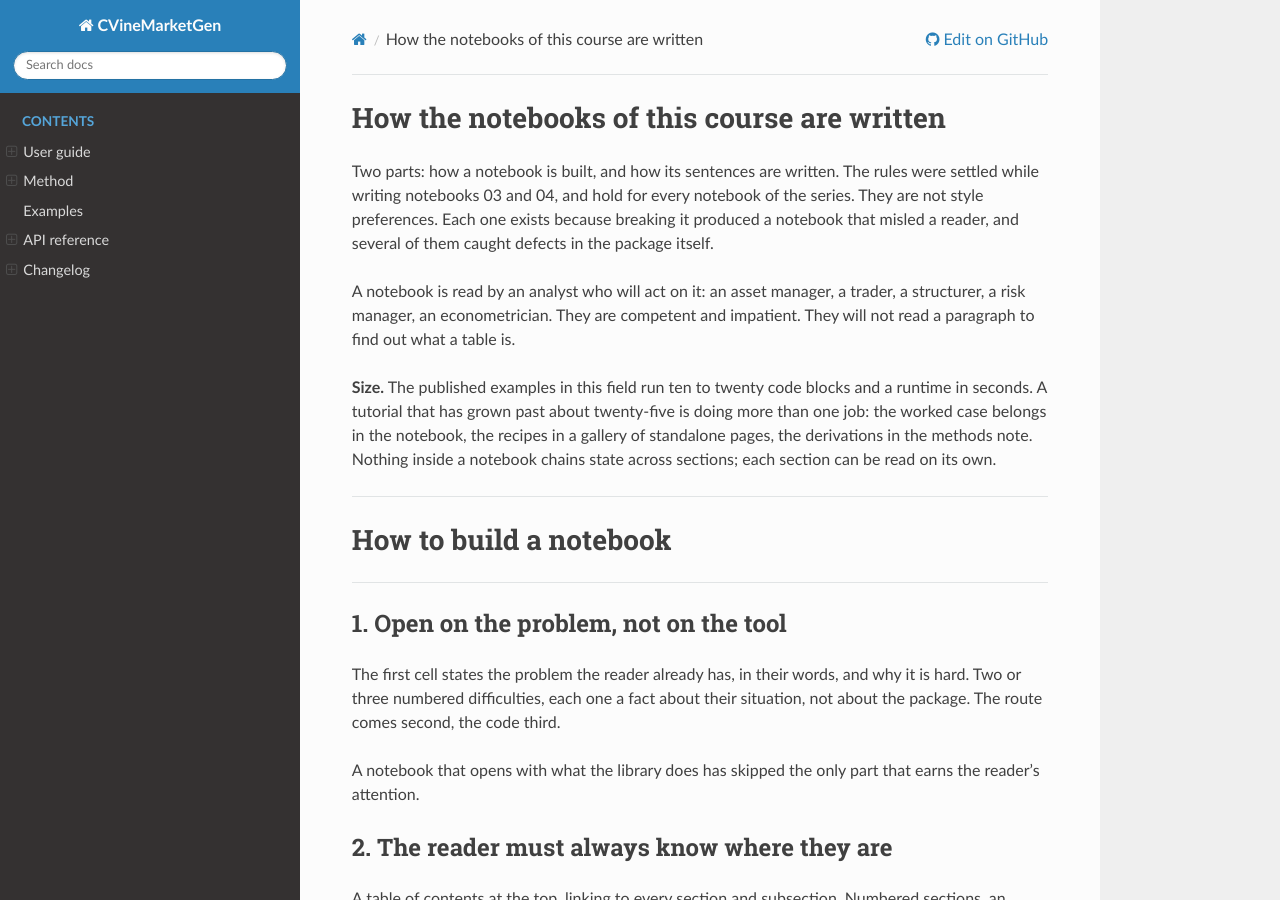
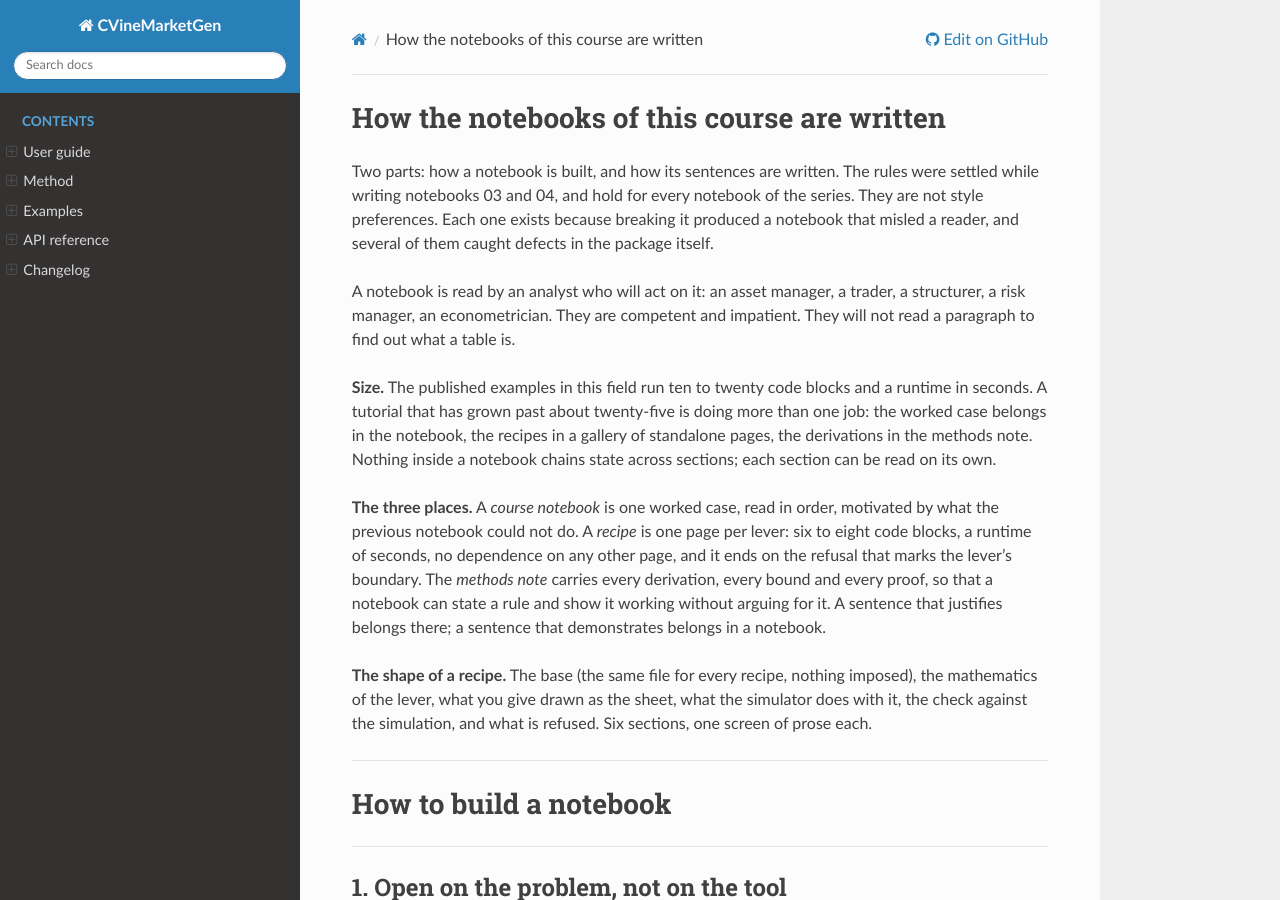
Before and after one commit to mamadouyamar/CVineMarketGen, a Sphinx documentation site: the page built from docs/notebook-principles.md, in a window 1280 px wide and 900 px high. Built offline with Sphinx 7.4.7 and the Read the Docs theme 3.1.0, drawn with Linux system fonts in a browser that asks for light colours; pages that are not in the unit, such as notebooks, are missing from menus; the version number is read from the project's files by our own code; some of the changed text lies outside the part shown.

Commit message:
Docs: the course, the recipe gallery and the methods note
examples.rst splits into the course, the recipes and the notebooks written
against the previous structure; conf.py copies examples/recipes for the build
and the release string catches up with the package. The README gains the
recipe table and a correct line for notebook 03, which no longer has
seventeen levers. The user guide points at the recipes and the note instead of
restating the bounds, and api.rst gains the two modules it was missing, the
simulator and excel_view.

notebook-principles.md gains what this round settled: what belongs in a course
notebook, a recipe and the methods note; the shape of a recipe; a purpose line
is a sentence, not a bold label; and the mechanical half of the checklist is
now a script kept beside the design notes.

Co-Authored-By: Claude Opus 5 (1M context) <noreply@anthropic.com>

```diff
--- a/docs/conf.py
+++ b/docs/conf.py
@@ -8,7 +8,7 @@ sys.path.insert(0, os.path.abspath('..'))
 project = 'CVineMarketGen'
 author = 'Mamadou Yamar Thioub'
 copyright = '2026, Mamadou Yamar Thioub'
-release = '0.2.0'
+release = '0.3.0'
 
 extensions = [
     'sphinx.ext.autodoc',
@@ -29,6 +29,12 @@ os.makedirs(_dst, exist_ok=True)
 for _f in os.listdir(_src):
     if _f.endswith('.ipynb'):
         shutil.copy(os.path.join(_src, _f), os.path.join(_dst, _f))
+_rsrc = os.path.join(_src, 'recipes')                      # the recipe gallery, one lever each
+_rdst = os.path.join(_dst, 'recipes')
+os.makedirs(_rdst, exist_ok=True)
+for _f in os.listdir(_rsrc):
+    if _f.endswith('.ipynb'):
+        shutil.copy(os.path.join(_rsrc, _f), os.path.join(_rdst, _f))
 nb_execution_mode = 'off'
 myst_enable_extensions = ['dollarmath', 'colon_fence']
 
--- a/docs/notebook-principles.md
+++ b/docs/notebook-principles.md
@@ -16,6 +16,20 @@ doing more than one job: the worked case belongs in the notebook, the recipes
 in a gallery of standalone pages, the derivations in the methods note. Nothing
 inside a notebook chains state across sections; each section can be read on
 its own.
+
+**The three places.** A *course notebook* is one worked case, read in order,
+motivated by what the previous notebook could not do. A *recipe* is one page
+per lever: six to eight code blocks, a runtime of seconds, no dependence on
+any other page, and it ends on the refusal that marks the lever's boundary. The
+*methods note* carries every derivation, every bound and every proof, so that a
+notebook can state a rule and show it working without arguing for it. A
+sentence that justifies belongs there; a sentence that demonstrates belongs in
+a notebook.
+
+**The shape of a recipe.** The base (the same file for every recipe, nothing
+imposed), the mathematics of the lever, what you give drawn as the sheet, what
+the simulator does with it, the check against the simulation, and what is
+refused. Six sections, one screen of prose each.
 
 ---
 
@@ -205,6 +219,11 @@ object.
 A bold label on every cell stops being structure and becomes a tic. Keep it
 where it marks a repeated slot a reader navigates by, and nowhere else.
 
+The purpose line under a heading is a sentence, not a label: *"Eight funds, six
+factors, nothing imposed."*, not *"**What this section is for.** Eight
+funds..."*. A reading under a table opens with the fact, not with *"**What the
+table says.**"*.
+
 ## S6. Justify nowhere but the user guide and the methods note
 
 A tutorial says what the rule is and shows it working. It does not argue for
@@ -241,6 +260,13 @@ valuable sentences in the course. Three of them, not fifteen.
 
 ## Before committing a notebook
 
+The mechanical half of this list is a script, kept beside the design notes as
+`docs/superpowers/specs/2026-09-27-notebook-checklist.py.txt`: it counts the
+cells, the code blocks and the words, resolves every link against an anchor,
+and fails on a code cell with no output or no sentence above it, an
+announcement over twenty words, a sentence over forty, a cell emitting more
+than two exhibits, and the banned phrases of S3. Run it before every commit.
+
 - [ ] Executed end to end, no errors, outputs in the file.
 - [ ] Contents at the top, every section numbered and anchored, a link back
       under every heading, a purpose line under every section.
```
Also changed, not shown: CHANGELOG.md (+15 -0 lines), README.md (+24 -6 lines), docs/api.rst (+13 -1 lines), docs/examples.rst (+43 -6 lines), docs/userguide.rst (+10 -2 lines).
